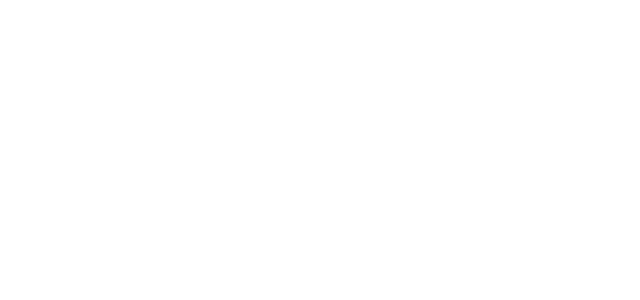
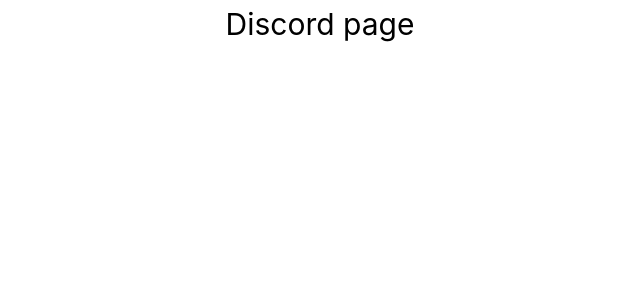
Before and after one commit to KryptonMC/site-v2, a Vue app: page /discord in a window 1280 px wide. Before the commit this address had no page. Shown: the top 300 px of the page, without its empty margins (320-960 px from the left). Built offline with nearby package versions, Linux system fonts and the light colour scheme.

Commit message:
add: start discord page

```diff
--- a/src/router/index.js
+++ b/src/router/index.js
@@ -10,12 +10,12 @@
       component: HomeView
     },
     {
-      path: '/about',
-      name: 'about',
       // route level code-splitting
-      // this generates a separate chunk (About.[hash].js) for this route
+      // this generates a separate chunk (Discord.[hash].js) for this route
       // which is lazy-loaded when the route is visited.
-      component: () => import('../views/AboutView.vue')
+      path: '/discord',
+      name: 'discord',
+      component: () => import('../views/DiscordView.vue')
     }
   ]
 })
--- a/src/views/AboutView.vue
+++ /dev/null
@@ -1,7 +0,0 @@
-<template>
-  <div class="about">
-    <h1>This is an about page</h1>
-  </div>
-</template>
-
-<style scoped></style>
--- /dev/null
+++ b/src/views/DiscordView.vue
@@ -0,0 +1,11 @@
+<script setup></script>
+
+<template>
+  <h1>Discord page</h1>
+</template>
+
+<style scoped>
+h1 {
+  text-align: center;
+}
+</style>
```
